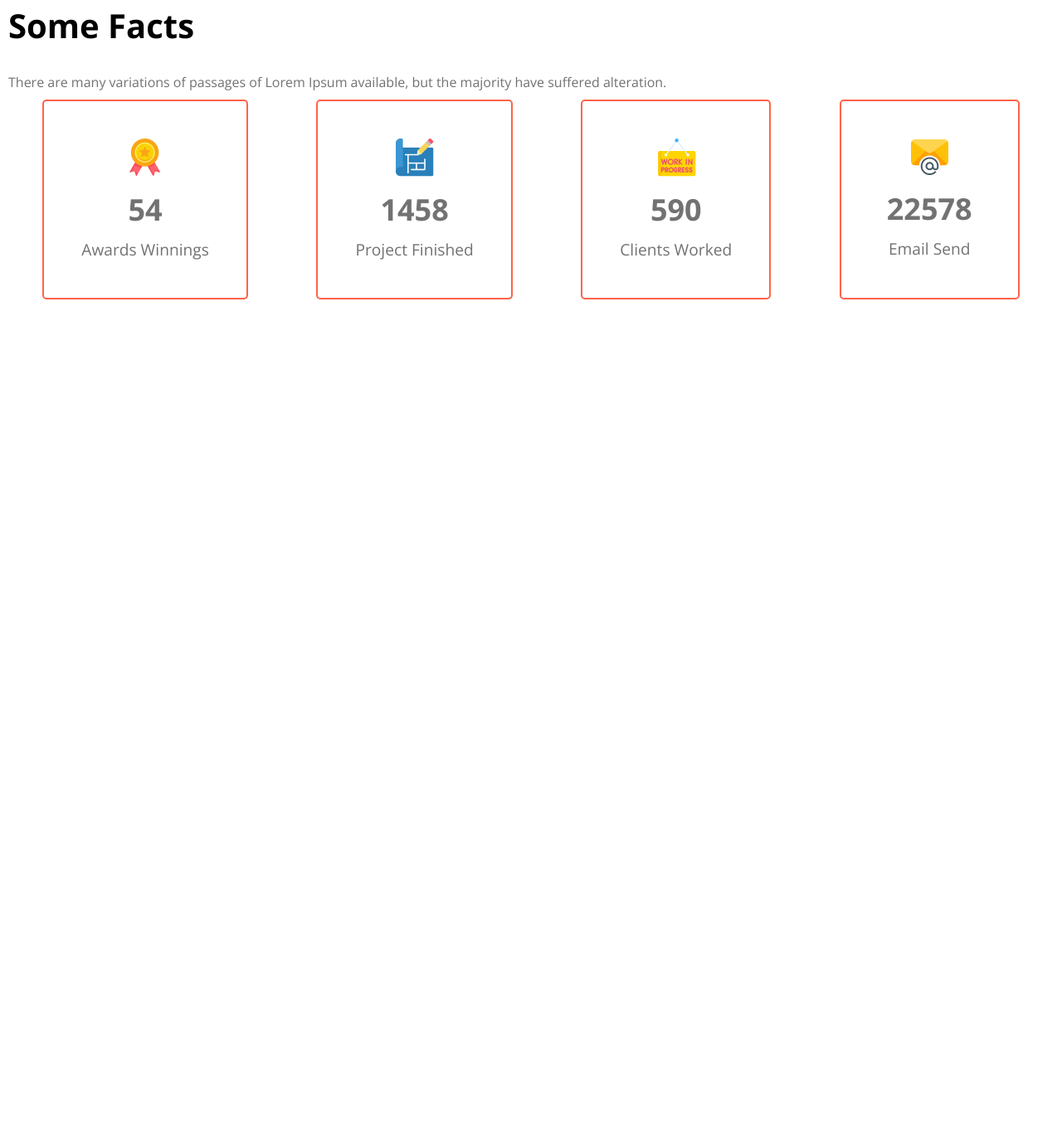
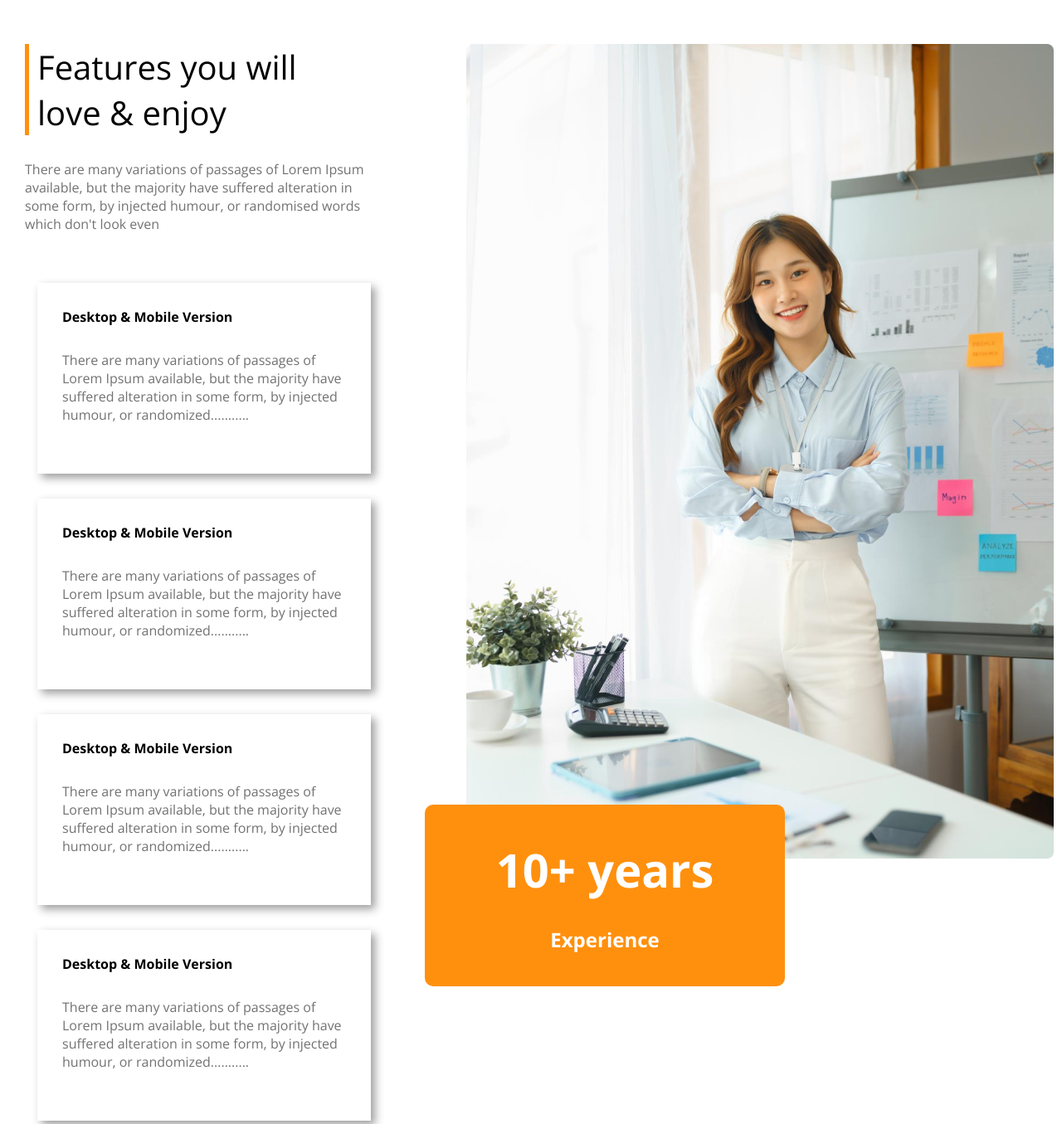
Before and after one commit to joykbiswas/g3-architects-website, a plain HTML site: page index.html in a window 1280 px wide. Shown: the part 1788-3143 px from the top of the page at 83% size. Before the commit the page ends 2179 px from the top, so only its background shows below. Drawn offline with nearby package versions, Linux system fonts and the light colour scheme.

Commit message:
g3 Architects completed

```diff
--- a/index.html
+++ b/index.html
@@ -45,7 +45,7 @@
             <img src="./images/team4.png" alt="">
         </div>
         <div class="teams-content">
-            <h1 class="teams-title"><span class="quick-list">Quick list</span> <span>of Our</span> <span class="feature">Features</span></h1>
+            <h1 class="teams-title"><span class="quick-list">Quick list</span> <span>of Our</span> <span class="features">Features</span></h1>
             <p class="teams-description">
                 There are many variations of passages of Lorem Ipsum available, but the majority have suffered alteration in some form, by injected humour, or randomised words which don't look even
             </p>
@@ -53,11 +53,49 @@
         </div>
        </section>
 
+       <!-- feature section starts -->
        <section class="feature">
+        <div class="feature-text-container">
+            <div class="section-title feature-title">Features you will <br> love & enjoy</div>
+            <p class="feature-description">
+                There are many variations of passages of Lorem Ipsum available, but the majority have suffered alteration in some form, by injected humour, or randomised words which don't look even
+            </p>
+            <div class="box-container">
+                <div class="feature-box">
+                    <h4>Desktop & Mobile Version</h4>
+                    <p class="feature-description">There are many variations of passages of Lorem Ipsum available, but the majority have suffered alteration in some form, by injected humour, or randomized...........
+                    </p>
+                </div>
+                <div class="feature-box">
+                    <h4>Desktop & Mobile Version</h4>
+                    <p class="feature-description">There are many variations of passages of Lorem Ipsum available, but the majority have suffered alteration in some form, by injected humour, or randomized...........
+                    </p>
+                </div>
+                <div class="feature-box">
+                    <h4>Desktop & Mobile Version</h4>
+                    <p class="feature-description">There are many variations of passages of Lorem Ipsum available, but the majority have suffered alteration in some form, by injected humour, or randomized...........
+                    </p>
+                </div>
+                <div class="feature-box">
+                    <h4>Desktop & Mobile Version</h4>
+                    <p class="feature-description">There are many variations of passages of Lorem Ipsum available, but the majority have suffered alteration in some form, by injected humour, or randomized...........
+                    </p>
+                </div>
+            </div>
+        </div>
+        <div class="feature-img-container">
+            <img src="./images/architect.png" alt="">
+            <div class="experience">
+                <h1 class="experience-title">10+ years</h1>
+                <h2>Experience</h2>
+            </div>
+        </div>
 
        </section>
+
+       <!-- facts section starts -->
        <section class="facts">
-        <h2 class="fact-title">Some Facts</h2>
+        <h2 class="section-title">Some Facts</h2>
         <p class="fact-description">
             There are many variations of passages of Lorem Ipsum available, but the majority have suffered alteration.
         </p>
@@ -85,6 +123,30 @@
 
         </div>
        </section>
+       <!-- sponsor section starts -->
+       <section class="sponsors">
+        <h2 class="section-title">Our Sponsors</h2>
+        <p class="sponsors-description">
+            There are many variations of passages of Lorem Ipsum available, but the majority have suffered alteration.
+        </p>
+        <div class="sponsors-container">
+            <div>
+                <img src="./images/sponsors/amazon.png" alt="">
+            </div>
+           <div>
+                <img src="./images/sponsors/spotify.png" alt="">
+           </div>
+           <div>
+              <img src="./images/sponsors/google.png" alt="">
+           </div>
+            <div>
+                <img src="./images/sponsors/telerama.png" alt="">
+            </div>
+           <div>
+               <img src="./images/sponsors/figma.png"  alt="">
+           </div>
+        </div>
+       </section>
     </main>
 </body>
 </html>
--- a/style.css
+++ b/style.css
@@ -12,6 +12,7 @@
     padding: 15px 20px;
     font-size: 1.25rem;
 }
+
 header{
     margin: 5px;
     padding:  20px 175px;
@@ -66,7 +67,7 @@ nav > ul a{
     width: 100%;
 }
 /* main section starts */
-/* feature starts */
+/* teams starts */
 .teams-container{
     display: flex;
     align-items: center;
@@ -78,6 +79,7 @@ nav > ul a{
     grid-template-columns: repeat(2,1fr);
     gap: 1.5rem;
     padding-top: 50px ;
+    margin-left: 10px;
 }
 .teams-content{
     padding-left: 70px;
@@ -90,21 +92,62 @@ nav > ul a{
     color: #727272;
     font-weight: 500;
 }
-.teams-title .feature{
+.teams-title .features{
     color: #FF900E;
     font-weight: 700;
 }
 .teams-description{
     padding: 20px 0px;
 }
+/* feature section starts */
+.feature{
+    display: flex;
+    margin: 80px 10px;
+    padding-left: 20px;
+    /* gap: 60px; */
+}
+.feature-text-container{
+    padding-right: 100px;
+}
+.section-title{
+    font-size: 2.50rem;
+}
+.feature-title{
+    border-left: 5px solid #FF900E;
+    padding-left: 10px;
+}
+.feature-description{
+    color: #727272;
+    padding: 30px 0px;
+}
 
+.feature-box{
+    box-shadow: 5px 5px 10px #27272772;
+    margin: 30px 15px;
+    padding: 30px;
+
+}
+.experience{
+    width: 50%;
+    color: #ffffff;
+    background-color: #FF900E;
+    padding: 40px;
+    text-align: center;
+    border-radius: 10px;
+    position: relative;
+    top: -70px;
+    left: -50px;
+
+}
+.experience-title{
+    font-size: 3.50rem;
+    padding-bottom: 30px;
+}
 /* fact section starts */
 .facts{
     margin: 30px 10px;
 }
-.fact-title{
-    font-size: 2.50rem;
-}
+
 .fact-description{
     padding-top: 30px;
     color: #727272;
@@ -132,3 +175,20 @@ nav > ul a{
     font-size: 1.20rem;
     color: #727272;
 }
+
+/* sponsors section starts */
+.sponsors{
+   text-align: center;
+
+    /* margin: 80px; */
+}
+.sponsors-description{
+    color: #727272;
+    padding: 40px 0px;
+}
+
+.sponsors-container{
+    display: flex;
+    justify-content: space-around;
+   padding-bottom: 80px;
+}
```
